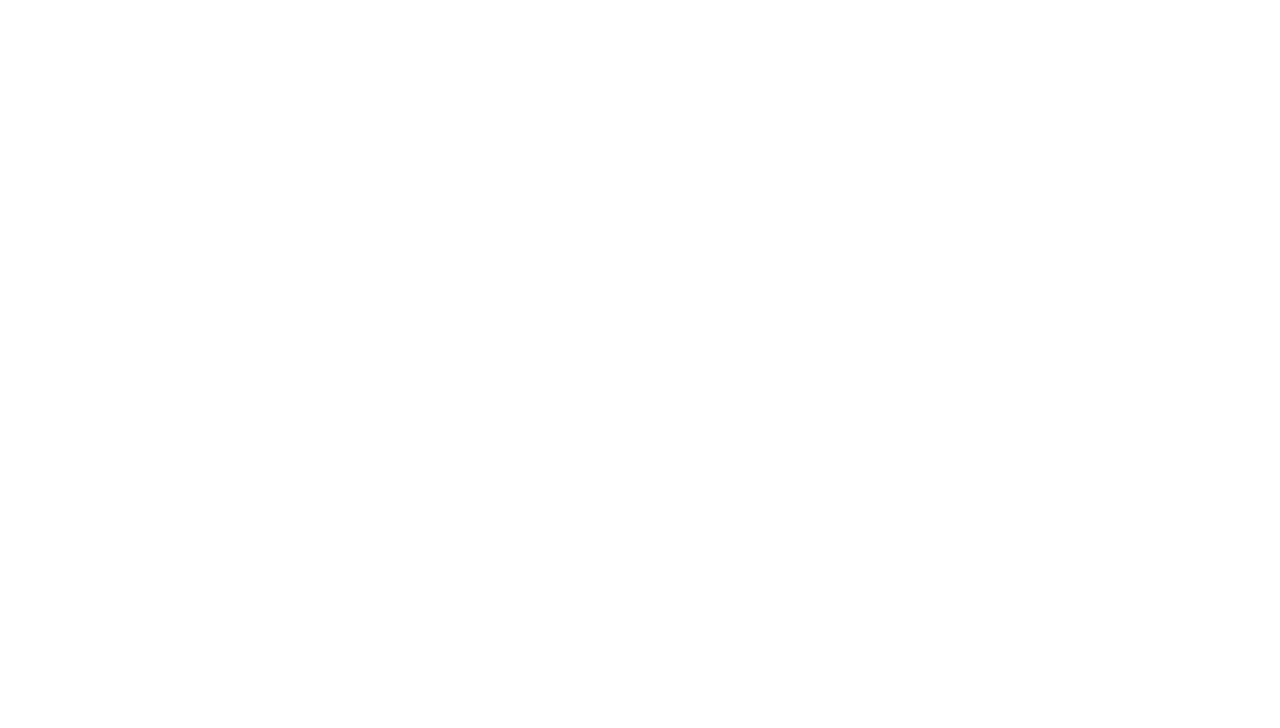
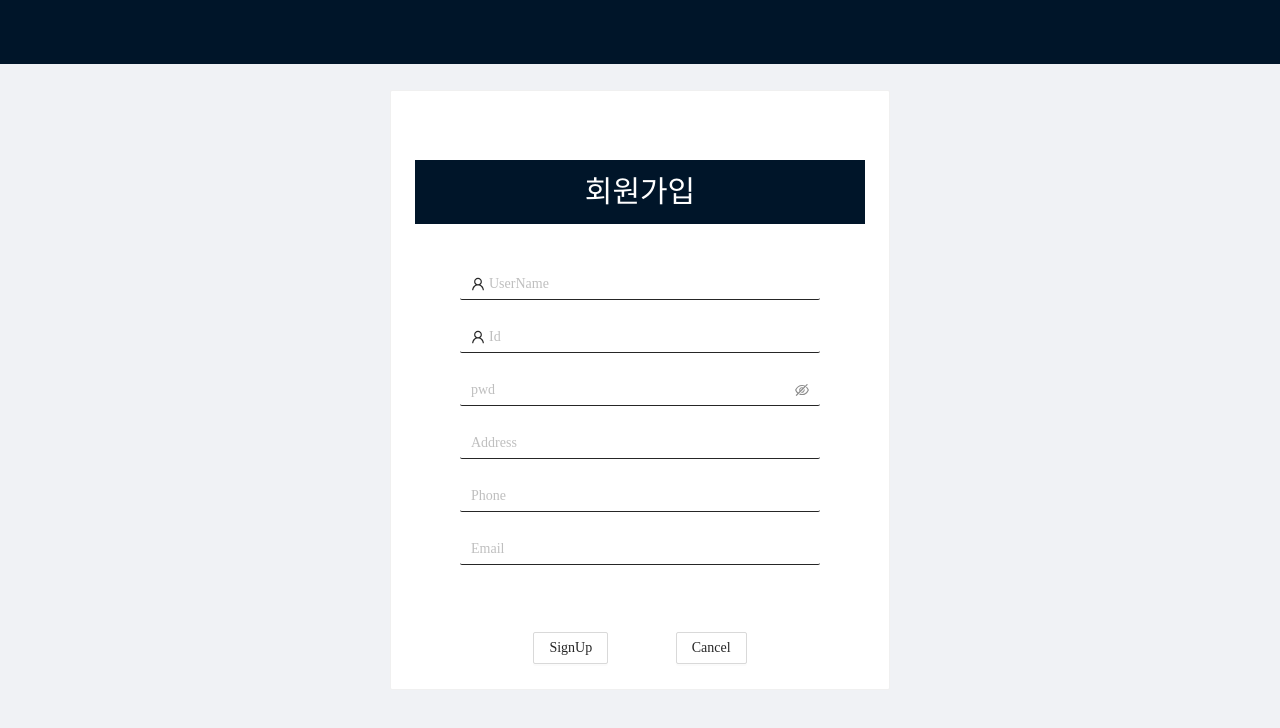
Before and after one commit to DN-2020/fe, a React (Create React App) app: page /user/register in a window 1280 px wide. Shown: the top 728 px of the page. Built offline with nearby package versions, Linux system fonts and the light colour scheme.

Commit message:
login,register add 1

```diff
--- /dev/null
+++ b/src/pages/User/Register/RegisterContainer.js
@@ -0,0 +1,12 @@
+import React from 'react';
+import RegisterPresenter from './RegisterPresenter'
+
+const RegisterContainer = () => {
+    return (
+        <div>
+            <RegisterPresenter/>
+        </div>
+    );
+};
+
+export default RegisterContainer;
--- /dev/null
+++ b/src/pages/User/Register/RegisterPresenter.js
@@ -0,0 +1,52 @@
+import React from 'react';
+import {Link} from "react-router-dom"
+import {Card , Button , Layout , Input} from 'antd';
+import PropTypes from 'prop-types';
+import {NodeExpandOutlined, UserOutlined} from '@ant-design/icons'
+const { Header,Content } = Layout;
+/*
+npm install --save @ant-design/icons
+*/
+
+
+const RegisterPresenter = props => {
+    return (
+        <>
+        <Layout>
+        <Header>
+        </Header>
+        <Content>
+        <Card style={{ width: 500 , height : 600, marginLeft : "auto" , marginRight :"auto"  , marginTop : "2%" , marginBottom : "10%"}}>
+        <div style ={{textAlign : "center" , marginTop : "10%"}}>
+        <Header>
+        <p style ={{fontSize : 30 , color :"#ffffff"}}>회원가입</p>
+        </Header>
+        <div style ={{marginLeft : "10%" , marginRight : "10%" , marginBottom : "10%" , marginTop : "10%"}}>
+        <Input style={{border : "none" , borderBottom : "1px solid"}} placeholder="UserName" prefix={<UserOutlined />}/>
+        <br/><br/>
+        <Input style={{border : "none" , borderBottom : "1px solid"}} placeholder="Id" prefix={<UserOutlined />} />
+        <br/><br/>
+        <Input.Password placeholder="pwd" style={{border : "none" , borderBottom : "1px solid"}} />
+        <br/><br/>
+        <Input placeholder="Address"  style={{border : "none" , borderBottom : "1px solid"}}/>
+        <br/><br/>
+        <Input placeholder="Phone" style={{border : "none" , borderBottom : "1px solid"}}/>
+        <br/><br/>
+        <Input placeholder="Email" type = "email"  style={{border : "none" , borderBottom : "1px solid"}}/>
+        <br/><br/>
+        </div>
+        <Button>SignUp</Button>
+        <Button style ={{marginLeft : "15%"}}><Link to = "/user/login">Cancel</Link></Button>
+        </div>
+      </Card>
+      </Content>
+      </Layout>
+        </>
+    );
+};
+
+RegisterPresenter.propTypes = {
+
+};
+
+export default RegisterPresenter;
--- /dev/null
+++ b/src/pages/User/Register/index.js
@@ -0,0 +1 @@
+export { default as RegisterContainer } from './RegisterContainer';
--- /dev/null
+++ b/src/pages/User/login/LoginContainer.js
@@ -0,0 +1,13 @@
+import React from 'react';
+import LoginPresenter from './LoginPresenter'
+
+
+const LoginContainer = () => {
+    return (
+        <div>
+            <LoginPresenter/>
+        </div>
+    );
+};
+
+export default LoginContainer;
--- /dev/null
+++ b/src/pages/User/login/LoginPresenter.js
@@ -0,0 +1,39 @@
+import React from 'react';
+import {Card , Button ,Layout , Input} from 'antd';
+import PropTypes from 'prop-types';
+import {Link} from "react-router-dom"
+const { Header,Content } = Layout;
+
+const LoginPresenter = props => {
+    return (
+        <>
+        <Layout>
+       <Header>
+       s
+       </Header>
+       <Content>
+       <Card style={{ width: 500 , height : 500, marginLeft : "auto" , marginRight :"auto"  , marginTop : "5%" , marginBottom : "20%"}}>
+       <div style ={{textAlign : "center" , marginTop : "10%"}}>
+       <Header><p style ={{fontSize : 30 , color : "#ffffff"}}>로그인</p>        </Header>
+       <div style ={{marginLeft : "10%" , marginRight : "10%" , marginBottom : "20%" , marginTop : "10%"}}>
+       <Input placeholder="ID" style={{border : "none" , borderBottom : "1px solid"}}/>
+       <br/><br/>
+       <Input.Password placeholder="password" style={{border : "none" , borderBottom : "1px solid"}}  />
+       </div>
+       <Button>Login</Button>
+       <Button style ={{marginLeft : "10%"}}><Link to ="/user/register">SignUp</Link></Button>
+       </div>
+     </Card>
+     </Content>
+     </Layout>
+
+
+      </>
+      );
+};
+
+LoginPresenter.propTypes = {
+
+};
+
+export default LoginPresenter;
--- /dev/null
+++ b/src/pages/User/login/index.js
@@ -0,0 +1 @@
+export { default as LoginContainer } from './LoginContainer';
--- a/src/pages/index.js
+++ b/src/pages/index.js
@@ -1 +1,3 @@
 export { default as Main } from './Main';
+export {RegisterContainer} from './User/Register'
+export {LoginContainer} from './User/login'
--- a/src/route/index.js
+++ b/src/route/index.js
@@ -1,11 +1,13 @@
 import React from 'react';
 import { Route, Switch } from 'react-router-dom';
 
-import { Main } from '../pages';
+import { Main ,LoginContainer , RegisterContainer } from '../pages';
 
 const Routes = () => (
   <Switch>
     <Route exact path="/" component={Main} />
+    <Route exact path="/user/login" component={LoginContainer} />
+    <Route exact path="/user/register" component={RegisterContainer} />
   </Switch>
 );
 
```
